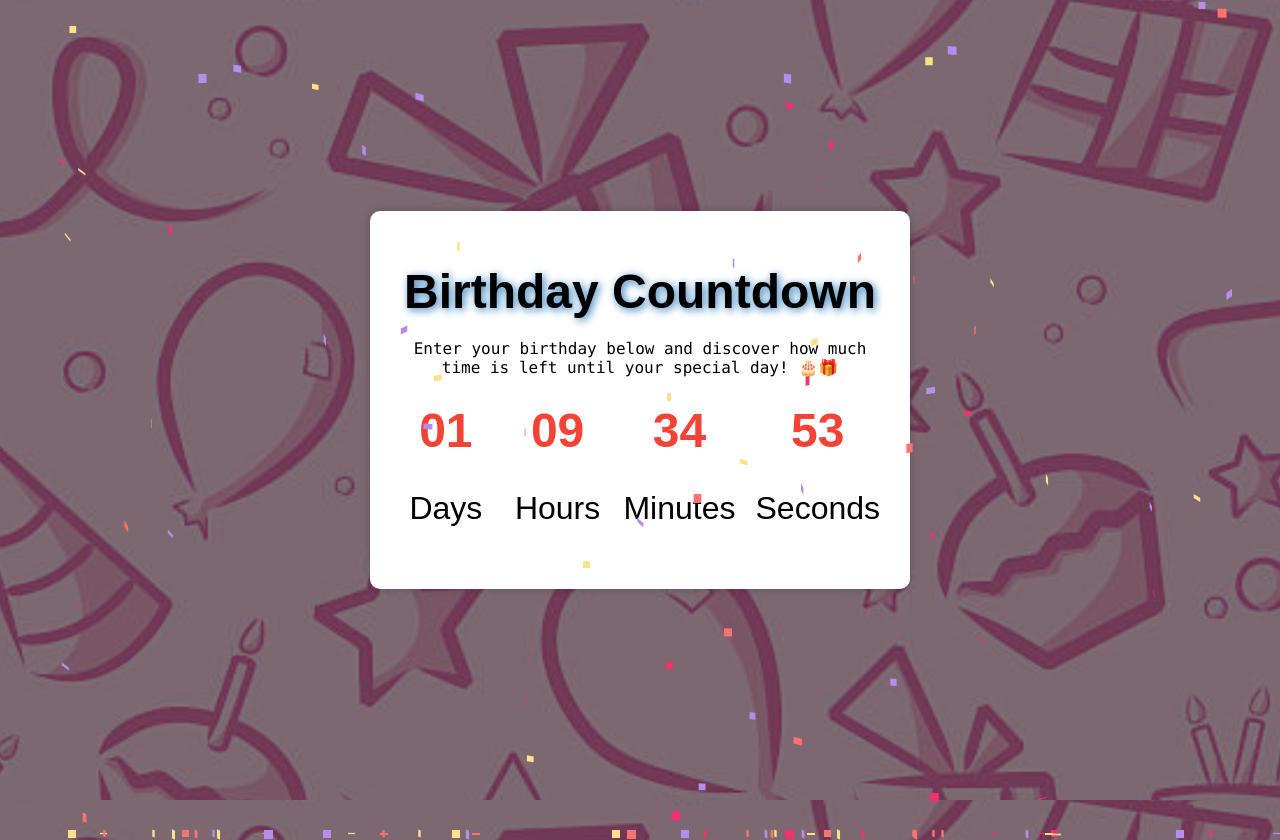
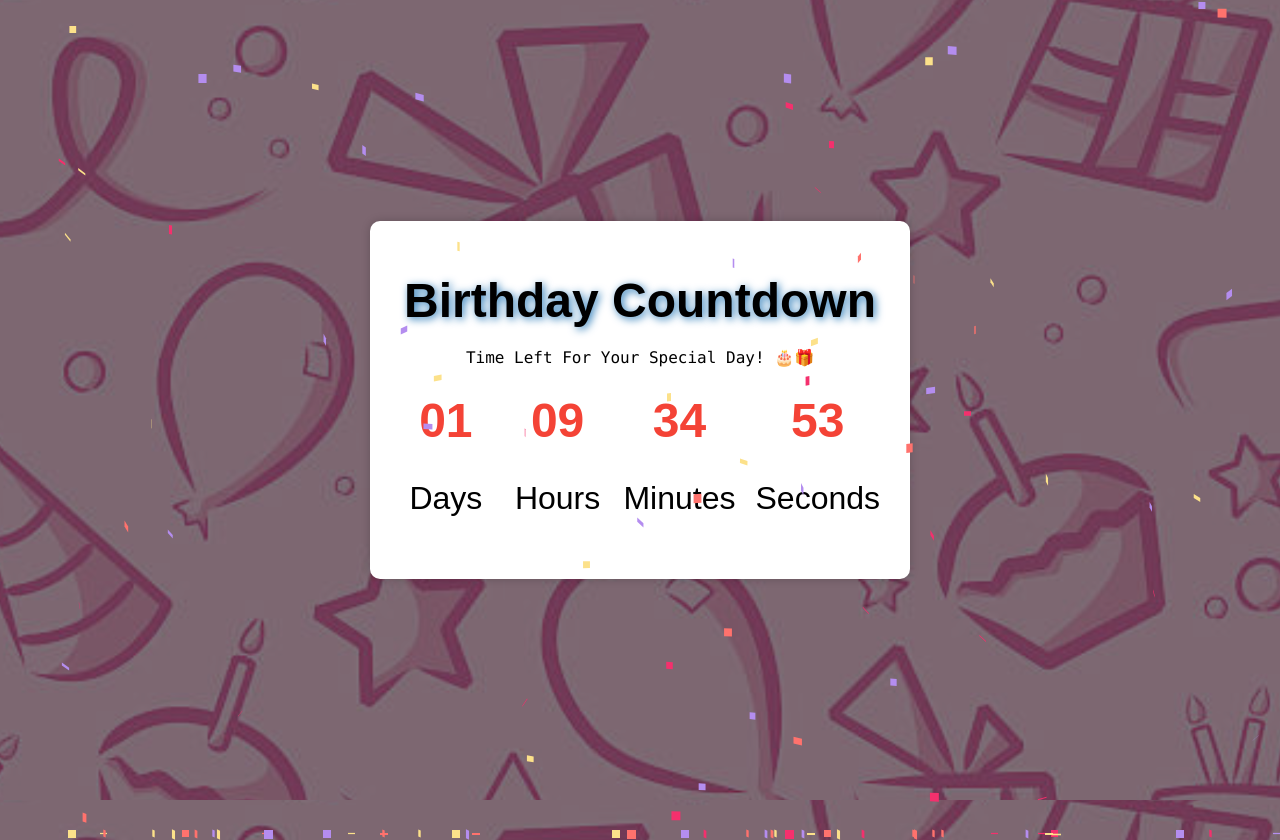
Before and after one commit to logesh1081/Counter, a plain HTML site: page index.html in a window 1280 px wide. Shown: the top 840 px of the page. Drawn offline with Linux system fonts and the light colour scheme.

Commit message:
Update index.html

```diff
--- a/index.html
+++ b/index.html
@@ -10,8 +10,8 @@
     <div class="countdown-container">
       <h1>Birthday Countdown</h1>
       <p id="caption">
-        Enter your birthday below and discover how much time is left until your
-        special day! 🎂🎁
+        Time Left For Your
+        Special Day! 🎂🎁
       </p>
       <div id="confetti" class="container"></div>
       <div class="input-container">
```
